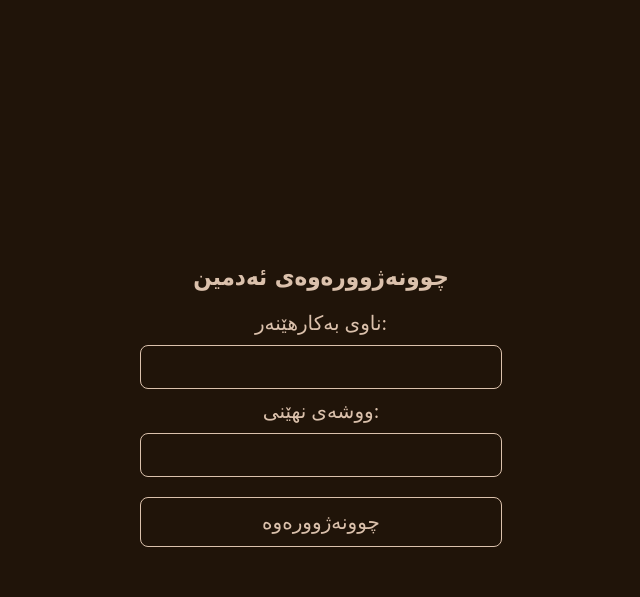
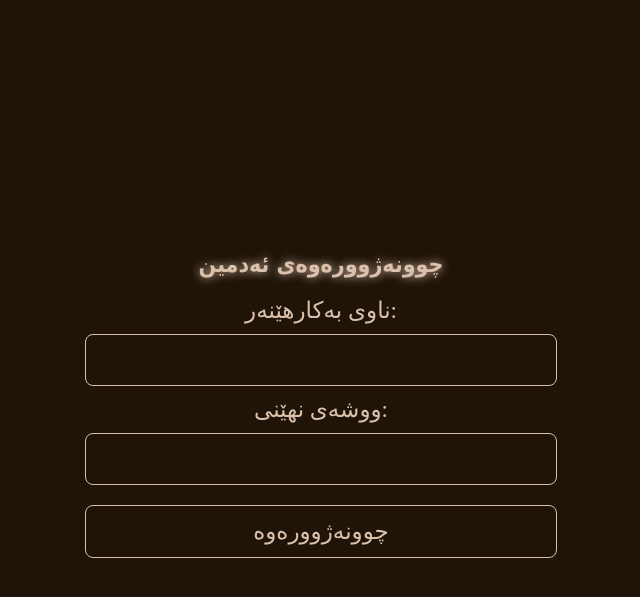
Before and after one commit to ravindesigner/Cafe-Management-System, a PHP site: page /admin/index.php in a window 1280 px wide. Shown: the top 597 px of the page, without its empty margins (319-959 px from the left). Run offline with PHP 8.4, Linux system fonts and the light colour scheme; some web fonts are replaced.

Commit message:
Update style.css

```diff
--- a/admin/style.css
+++ b/admin/style.css
@@ -19,7 +19,10 @@ body {
     height: 100vh;
     margin: 0;
 }
+form{
 
+	border-radius:12px;
+}
 .container {
     background: #DBC1AC;
     padding: 40px;
@@ -43,7 +46,7 @@ select {
     border: 1px solid #DBC1AC;
     border-radius: 8px;
     color: #DBC1AC;
-    font-size: 1rem;
+ font-size:23px;
     text-align: center;
 	font-family:'K24KurdishBold-Bold';
     box-sizing: border-box;
@@ -82,16 +85,16 @@ button:hover {
     background-color: #DBC1AC;
     color: #201409;
     cursor: pointer;
-    box-shadow: 0 0 10px #DBC1AC, 0 0 20px #DBC1AC;
+    box-shadow: 0px 0px 10px #DBC1AC;
     transition: 0.3s ease-in-out;
 	font-family:'K24KurdishBold-Bold';
 }
 
-h2 ،h1{
+h2,h1{
 	 font-size:23px;
     color: #DBC1AC;
     margin-bottom: 20px;
-    text-shadow: 0 0 10px #DBC1AC;
+    text-shadow: 0px 0px 10px #DBC1AC;
 }
 
 a {
@@ -112,11 +115,11 @@ textarea::placeholder {
 }
 button,select{
 
-	font-size:20px;
+	 font-size:23px;
 	font-family:'K24KurdishBold-Bold';
 }
 label{
 
-	font-size:20px;
+	 font-size:23px;
 	font-family:'K24KurdishBold-Bold';
 }
```
